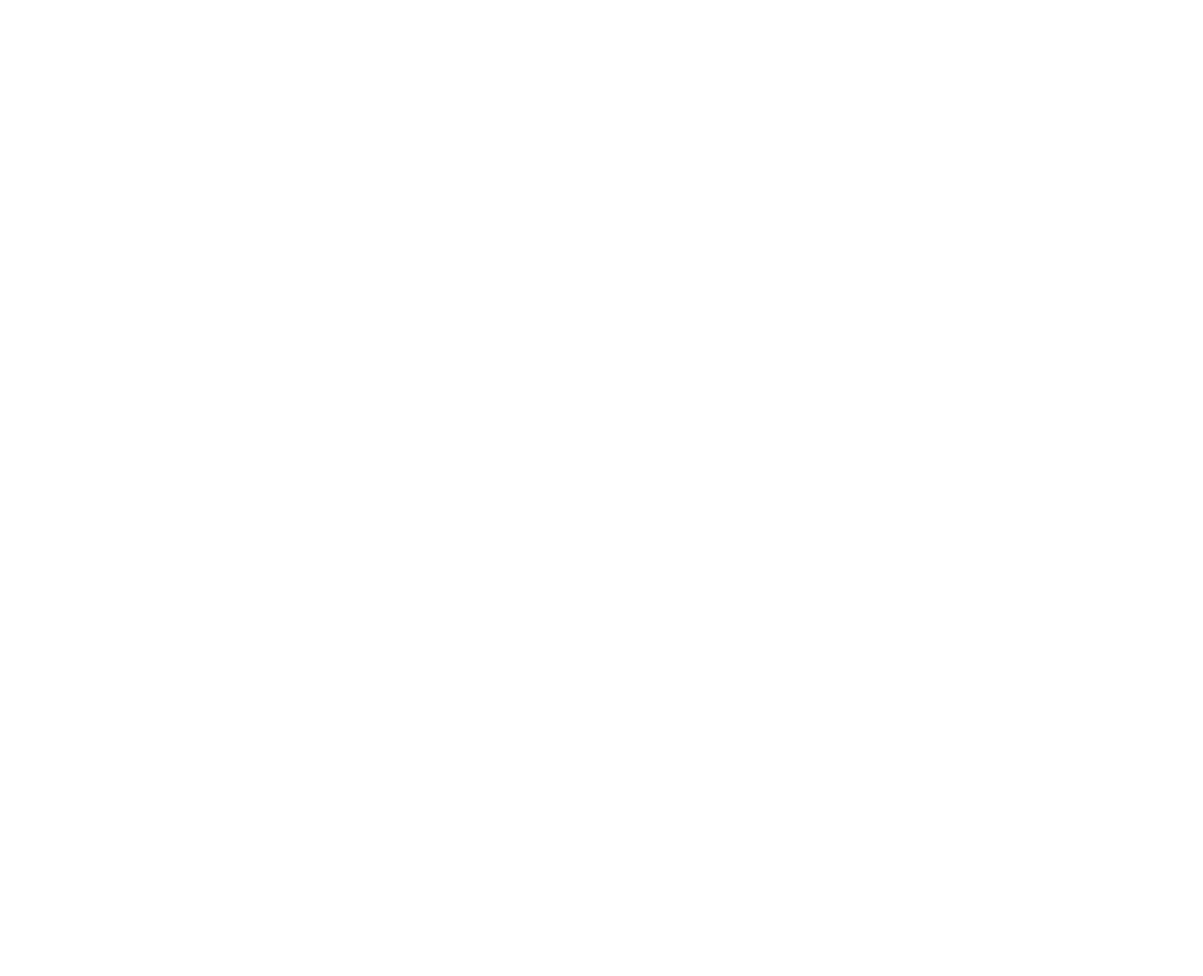
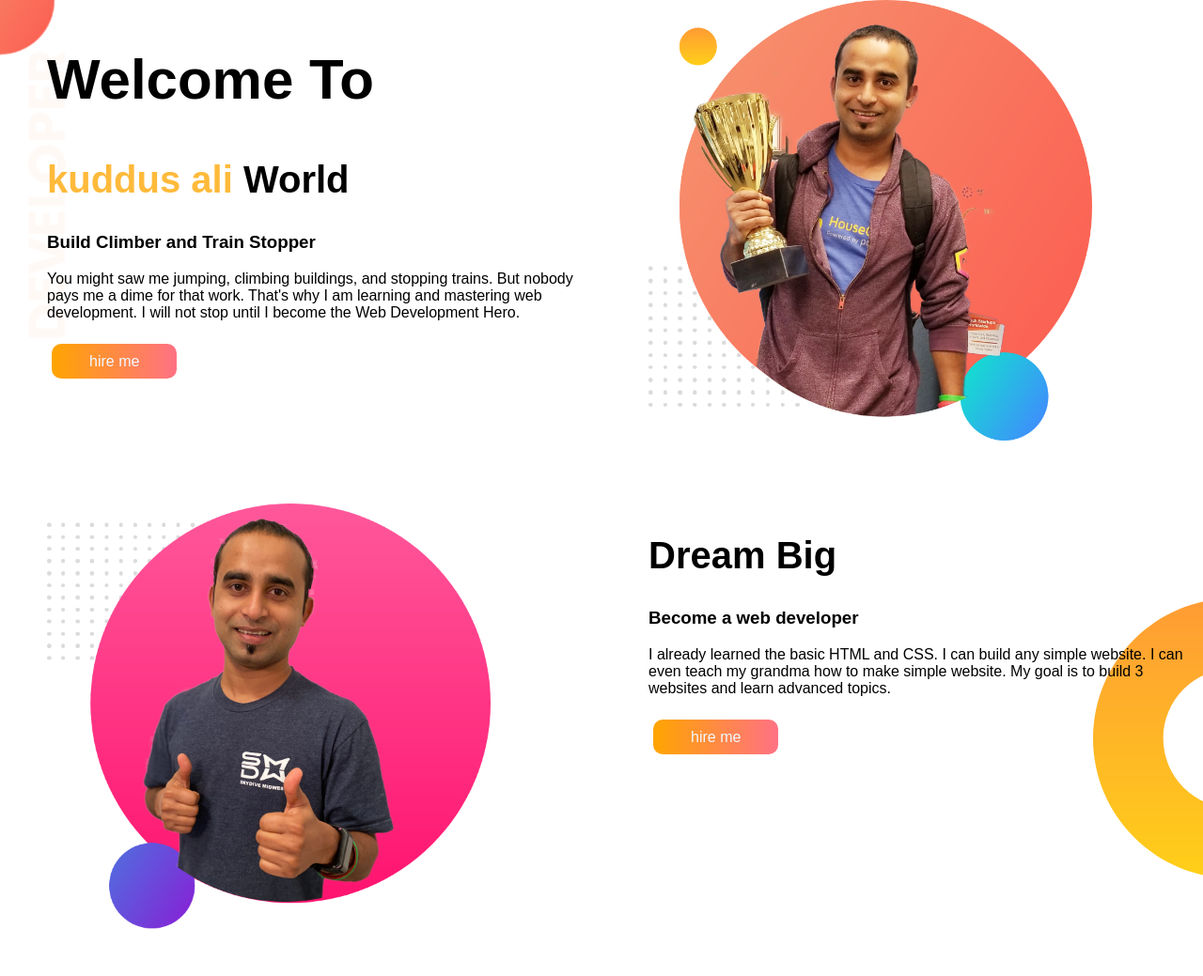
Before and after one commit to MdRifatchimu/website, a plain HTML site: page index.html in a window 1280 px wide. Shown: the whole page at 94% size. Before the commit the page ends 800 px from the top, so only its background shows below. Drawn offline with Linux system fonts and the light colour scheme; a web font is replaced by a local one.

Commit message:
made new css

```diff
--- a/index.html
+++ b/index.html
@@ -14,6 +14,49 @@
 </head>
 
 <body>
+    <section class="welcome">
+        <div class="half-width">
+
+            <h1>Welcome To</h1>
+            <h2><span style="color:rgb(255, 186, 59);">kuddus ali</span> World</h2>
+            <h3>Build Climber and Train Stopper</h3>
+            <p>You might saw me jumping, climbing buildings, and stopping trains. But nobody pays me a dime for that
+                work.
+                That's why I am learning and mastering web development. I will not stop until I become the Web
+                Development
+                Hero.</p>
+            <br>
+            <a target="_blank" href="www.google.com">hire me</a>
+        </div>
+        <div class="half-width">
+            <img src="images/jhankar.png" alt="image">
+        </div>
+    </section>
+    <br><br>
+    <section class="dream">
+        <div class="half-width">
+            <img src="images/jhankar2.png" alt="image">
+        </div>
+
+        <div class="half-width">
+
+
+            <h2>Dream Big</h2>
+            <h3>Become a web developer</h3>
+            <p>I already learned the basic HTML and CSS. I can build any simple website. I can even teach my grandma how
+                to make simple website. My goal is to build 3 websites and learn advanced topics.</p>
+            <br>
+            <a target="_blank" href="www.google.com">hire me</a>
+        </div>
+
+
+    </section>
+
+    <section>
+
+    </section>
+
+
 
 </body>
 
--- a/style.css
+++ b/style.css
@@ -1,3 +1,45 @@
 body {
   font-family: "Otomanopee One", sans-serif;
+  margin: 0;
 }
+
+section {
+  display: flex;
+  height: 500px;
+}
+.welcome {
+  background-image: url(images/top-banner.png);
+  background-repeat: no-repeat;
+}
+.dream {
+  background-image: url(images/dream-bg.png);
+  background-repeat: no-repeat;
+  background-position: right;
+}
+
+h1 {
+  font-size: 60px;
+}
+h2 {
+  font-size: 40px;
+}
+
+.half-width {
+  width: 50%;
+  padding-left: 50px;
+}
+.half-width img {
+  width: 80%;
+}
+a {
+  background-image: linear-gradient(90deg, orange, rgb(255, 113, 132));
+  text-decoration: none;
+  color: aliceblue;
+  margin: 5px;
+  padding: 10px 40px;
+  border-radius: 10px;
+  -webkit-border-radius: 10px;
+  -moz-border-radius: 10px;
+  -ms-border-radius: 10px;
+  -o-border-radius: 10px;
+}
```
